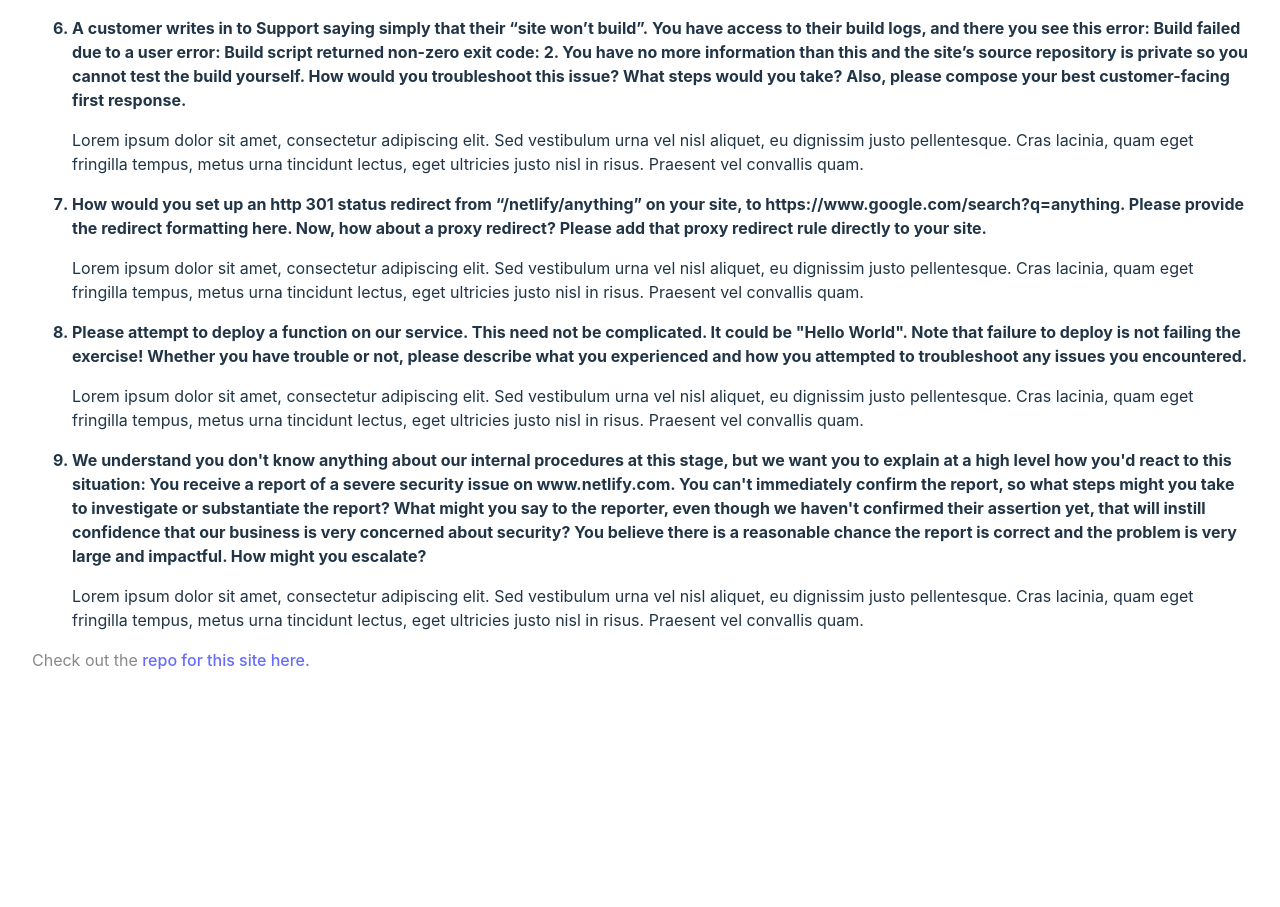
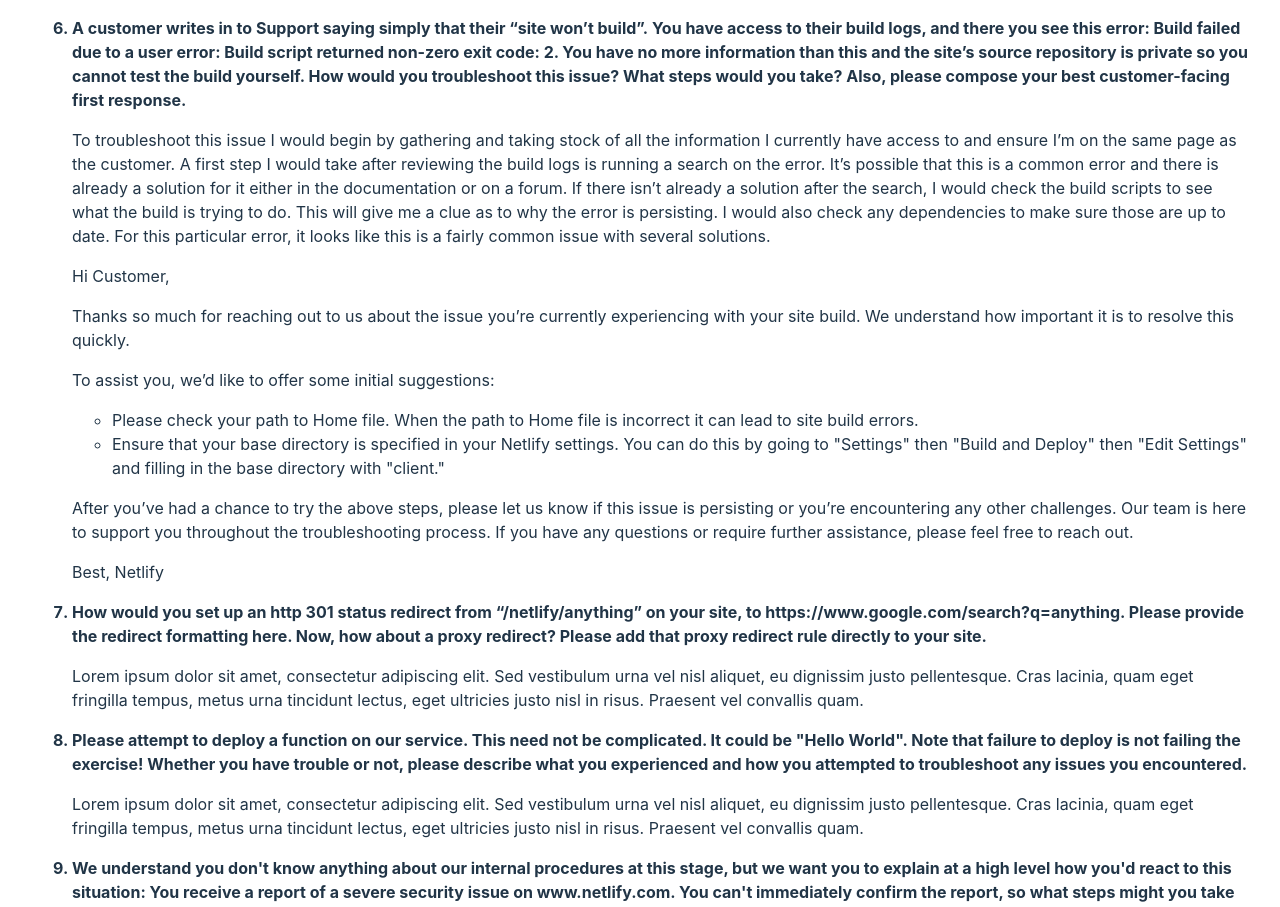
Before and after one commit to maryrobinrose/netlify, a React (Vite) app: page / in a window 1280 px wide. Shown: the part 1309-2216 px from the top of the page. Before the commit the page ends 2029 px from the top, so only its background shows below. Built offline with nearby package versions, Linux system fonts and the light colour scheme.

Commit message:
add question 6, add redirects wip

```diff
--- a/src/App.jsx
+++ b/src/App.jsx
@@ -58,12 +58,31 @@ function App() {
 
         <li className="question">A customer writes in to Support saying simply that their “site won’t build”. You have access to their build logs, and there you see this error: Build failed due to a user error: Build script returned non-zero exit code: 2. You have no more information than this and the site’s source repository is private so you cannot test the build yourself. How would you troubleshoot this issue? What steps would you take? Also, please compose your best customer-facing first response.</li>
           <p>
-            Lorem ipsum dolor sit amet, consectetur adipiscing elit. Sed vestibulum urna vel nisl aliquet, eu dignissim justo pellentesque. Cras lacinia, quam eget fringilla tempus, metus urna tincidunt lectus, eget ultricies justo nisl in risus. Praesent vel convallis quam.
+            To troubleshoot this issue I would begin by gathering and taking stock of all the information I currently have access to and ensure I’m on the same page as the customer. A first step I would take after reviewing the build logs is running a search on the error. It’s possible that this is a common error and there is already a solution for it either in the documentation or on a forum. If there isn’t already a solution after the search, I would check the build scripts to see what the build is trying to do. This will give me a clue as to why the error is persisting. I would also check any dependencies to make sure those are up to date. For this particular error, it looks like this is a fairly common issue with several solutions.
           </p>
+          <p>
+            Hi Customer,
+          </p>
+          <p>
+            Thanks so much for reaching out to us about the issue you’re currently experiencing with your site build. We understand how important it is to resolve this quickly.
+          </p>
+          <p>
+              To assist you, we’d like to offer some initial suggestions:
+          </p>
+          <ul>
+            <li>Please check your path to Home file. When the path to Home file is incorrect it can lead to site build errors.</li>
+            <li>Ensure that your base directory is specified in your Netlify settings. You can do this by going to "Settings" then "Build and Deploy" then "Edit Settings" and filling in the base directory with "client."</li>
+          </ul>
+          <p>
+            After you’ve had a chance to try the above steps, please let us know if this issue is persisting or you’re encountering any other challenges. Our team is here to support you throughout the troubleshooting process. If you have any questions or require further assistance, please feel free to reach out.
+          </p>
+          <p>Best, Netlify</p>
+
         <li className="question">How would you set up an http 301 status redirect from “/netlify/anything” on your site, to https://www.google.com/search?q=anything. Please provide the redirect formatting here. Now, how about a proxy redirect? Please add that proxy redirect rule directly to your site.</li>
           <p>
             Lorem ipsum dolor sit amet, consectetur adipiscing elit. Sed vestibulum urna vel nisl aliquet, eu dignissim justo pellentesque. Cras lacinia, quam eget fringilla tempus, metus urna tincidunt lectus, eget ultricies justo nisl in risus. Praesent vel convallis quam.
           </p>
+
         <li className="question">Please attempt to deploy a function on our service. This need not be complicated. It could be "Hello World". Note that failure to deploy is not failing the exercise! Whether you have trouble or not, please describe what you experienced and how you attempted to troubleshoot any issues you encountered.</li>
           <p>
             Lorem ipsum dolor sit amet, consectetur adipiscing elit. Sed vestibulum urna vel nisl aliquet, eu dignissim justo pellentesque. Cras lacinia, quam eget fringilla tempus, metus urna tincidunt lectus, eget ultricies justo nisl in risus. Praesent vel convallis quam.
```
Also changed, not shown: 1 other file (tests, documents, lock files or other folders).
